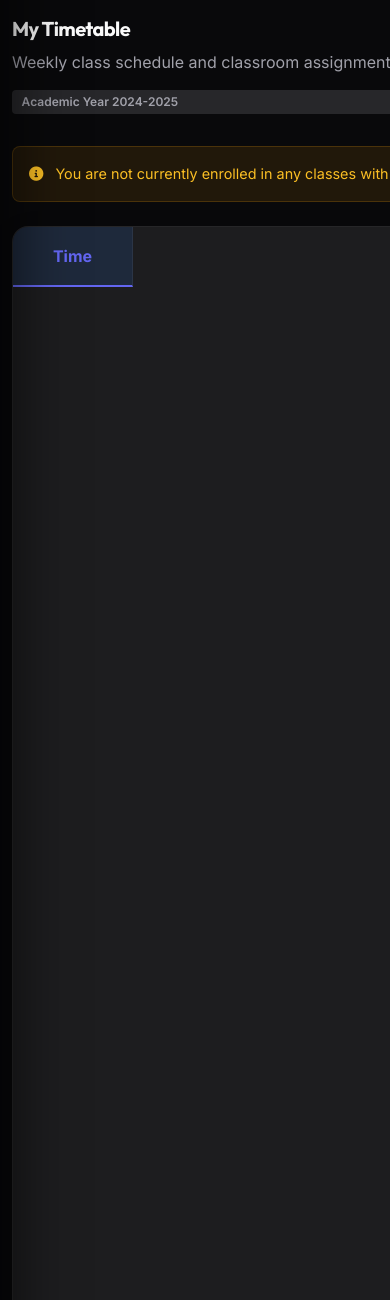
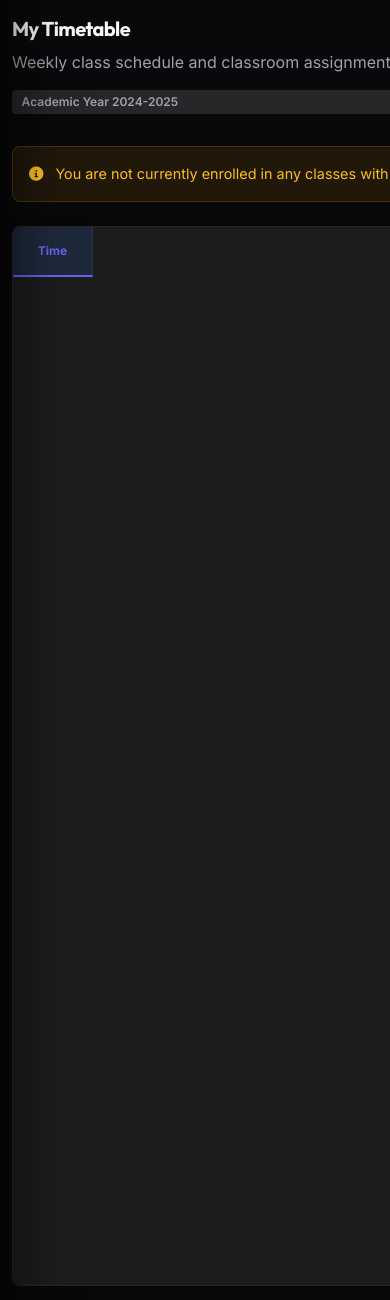
Before and after one commit to Sennsen018/NewChangeRepo, a Flask app: template Main/student/templates/timetable.html in a window 390 px wide; the page is wider, and only the part inside the window is pictured. Shown: the part 64-1364 px from the top of that part. Run offline with Flask 3, Linux system fonts and the light colour scheme; the template is opened without the code that fills it, so the values that code supplies are empty.

Commit message:
mobile interface

```diff
--- a/Main/student/templates/submit_excuse.html
+++ b/Main/student/templates/submit_excuse.html
@@ -127,9 +127,9 @@
                 </div>
 
                 <div class="mt-8">
-                    <h3>Previous Submissions</h3>
-                    <div class="glass-panel overflow-hidden mt-4">
-                        <table class="w-full" style="border-collapse: collapse;">
+                    <h3 style="margin-bottom: 1.5rem;">Previous Submissions</h3>
+                    <div class="glass-panel table-container overflow-hidden mt-4">
+                        <table class="w-full" style="border-collapse: collapse; min-width: 700px;">
                             <thead>
                                 <tr style="background: rgba(255,255,255,0.05); text-align: left;">
                                     <th style="padding: 1rem;">Date</th>
--- a/Main/student/templates/timetable.html
+++ b/Main/student/templates/timetable.html
@@ -175,6 +175,24 @@
                 .color-3 { background: linear-gradient(135deg, #f59e0b, #d97706); }
                 .color-4 { background: linear-gradient(135deg, #ec4899, #db2777); }
                 .color-5 { background: linear-gradient(135deg, #8b5cf6, #7c3aed); }
+
+                @media (max-width: 768px) {
+                    .timetable-container {
+                        max-height: 70vh;
+                        border-radius: 8px;
+                    }
+                    .timetable-grid {
+                        grid-template-columns: 80px repeat(7, 120px);
+                    }
+                    .grid-header {
+                        font-size: 0.75rem;
+                        height: 50px;
+                    }
+                    .grid-time-column {
+                        width: 80px;
+                        font-size: 0.6rem;
+                    }
+                }
             </style>
 
             <div class="timetable-container">
```
